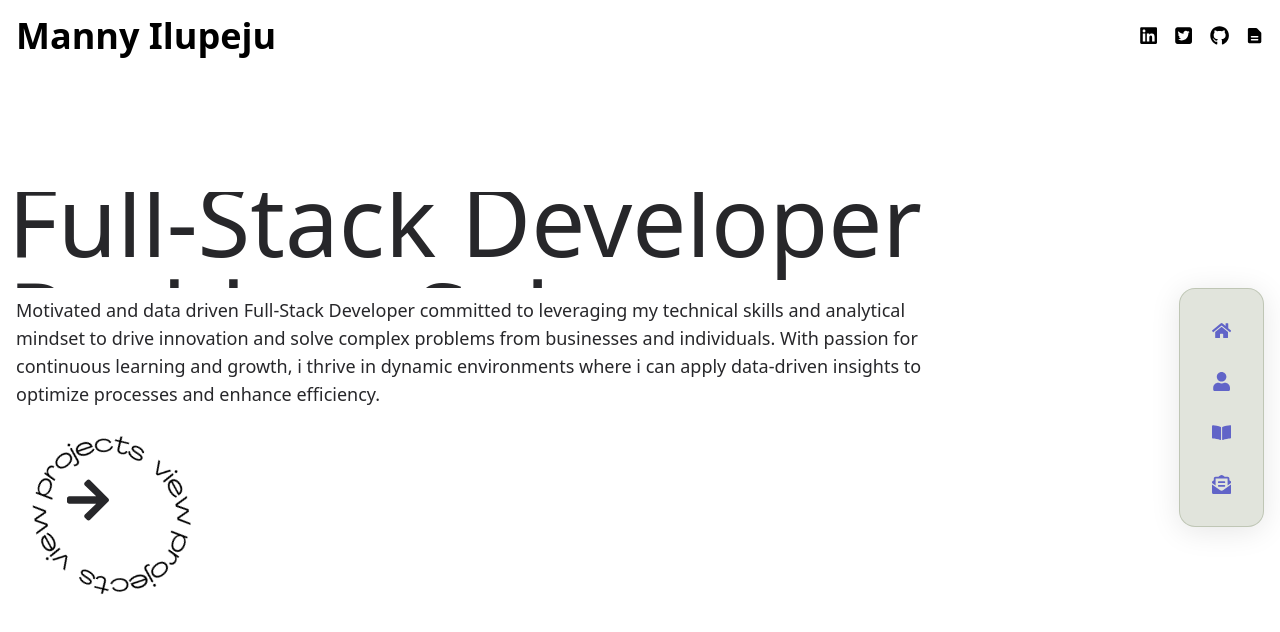
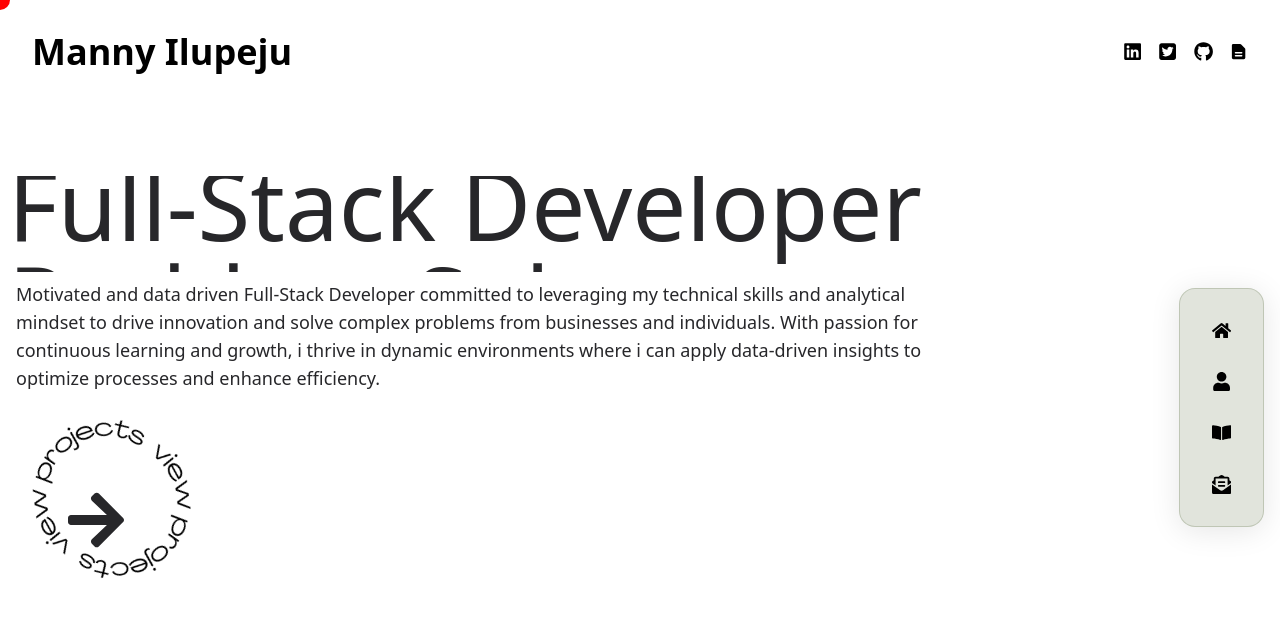
Before and after one commit to mannyIlupeju/portfoliov4, a Next.js app in the folder portfolio/: page /home in a window 1280 px wide. Shown: the top 632 px of the page. Built offline with nearby package versions, Linux system fonts and the light colour scheme.

Commit message:
animation added to home page

```diff
--- /dev/null
+++ b/portfolio/src/components/Cursor/index.js
@@ -0,0 +1,54 @@
+import React, {useEffect, useState, useRef} from 'react'
+import styles from './Cursor.module.css'
+
+function Cursor() {
+  const [position, setPosition] = useState({x:0, y:0})
+  const [hidden, setHidden] = useState(false);
+  const [clicked, setClicked] = useState(false);
+  const [linkHovered, setlinkHovered] = useState(false)
+
+  console.log(linkHovered)
+
+  useEffect(() => {
+        const addEventListeners = () => {
+            document.addEventListener('mousemove', onMouseMove)
+            document.addEventListener('mouseenter', onMouseEnter)
+        }
+
+        const removeEventListeners=()=>{
+            document.removeEventListener('mousemove', onMouseMove)
+            document.removeEventListener('mouseenter', onMouseEnter)
+        }
+
+        const onMouseMove=(e)=>{
+            setPosition({x:e.clientX, y:e.clientY});
+        }
+
+        const onMouseEnter = () => {
+            console.log('entered')
+            setHidden(true);
+            setlinkHovered(true)
+
+        }
+        const onMouseLeave = () => setHidden(false);
+        const onMouseDown = () => setClicked(true);
+        const onMouseUp = () => setClicked(true);
+
+        addEventListeners();
+     return () => removeEventListeners()
+  }, []);
+
+
+
+  return (
+    <div
+      className={`${styles.cursor}`}
+      style={{
+      left: `${position.x}px`,
+      top: `${position.y}px`,
+      }}
+    />
+  )
+}
+
+export default Cursor
--- a/portfolio/src/components/Header/index.jsx
+++ b/portfolio/src/components/Header/index.jsx
@@ -5,14 +5,18 @@ import { FaLinkedin } from "react-icons/fa6";
 import { FaSquareTwitter } from "react-icons/fa6";
 import { FaGithub } from "react-icons/fa6";
 import { HiMiniDocumentText } from "react-icons/hi2";
+import Tooltip from '../Tooltip/Tooltip';
 
 function Header() {
   const [hoverState, setHoverState] = useState({
     linkedin: false,
     twitter: false,
     github: false,
-    resume: false
+    resume: false,
+    title: false
   });
+
+
 
   function handleHover(iconName) {
     setHoverState(prevState => ({ ...prevState, [iconName]: true }));
@@ -23,32 +27,50 @@ function Header() {
   }
 
   return (
-    <header className='flex md:flex-row flex-col items-center md:justify-between p-4 container mx-auto'>
+    <header className='flex md:flex-row flex-col items-center md:justify-between p-8 gap-4 container mx-auto'>
       <Link href='/home'>
-      <h1 className="font-bold text-4xl text-black">Manny Ilupeju</h1>
+      <div onMouseEnter={()=>handleHover('title')} onMouseLeave={()=>removeHover('title')} className="transition ease-in-out delay-120">
+        {hoverState.title ?
+        <Image src="/3dmannylogob:w2.gif" alt="manny 3d logo" width={400} height={400} className="absolute left-24 top-4"/>
+        :
+        <h1 className="font-bold text-4xl text-black transition ease-in-out delay-120">Manny Ilupeju</h1>
+        }
+      </div>
       </Link>
 
       <div className='flex gap-4'>
+        <Tooltip text='LinkedIn' className="absolute top-8 -left-3 text-black text-xs">
         <span onMouseEnter={() => handleHover('linkedin')} onMouseLeave={() => removeHover('linkedin')}>
           <a href="https://www.linkedin.com/in/pelumi-ilupeju/" target='_blank' rel="noopener noreferrer">
-            <FaLinkedin size="1.2rem" color={hoverState.linkedin ? '#6164c8' : 'black'}/>
+            <FaLinkedin size="1.2rem" color={hoverState.linkedin ? '#6164c8' : 'black'} transform={hoverState.linkedin ? 'scale(2)' : ''}/>
           </a>
         </span>
+        </Tooltip>
+
+        <Tooltip text="Twitter" className="absolute top-8 -left-3  text-black text-xs">
         <span onMouseEnter={() => handleHover('twitter')} onMouseLeave={() => removeHover('twitter')}>
           <a href="https://twitter.com/dev_ilMann" target='_blank' rel="noopener noreferrer">
-            <FaSquareTwitter size="1.2rem" color={hoverState.twitter ? '#6164c8' : 'black'}/>
+            <FaSquareTwitter size="1.2rem" color={hoverState.twitter ? '#6164c8' : 'black'} transform={hoverState.twitter? 'scale(2)' : ''}/>
           </a>
         </span>
+        </Tooltip>
+
+        <Tooltip text="Github" className="absolute top-8 -left-3 text-black text-xs">
         <span onMouseEnter={() => handleHover('github')} onMouseLeave={() => removeHover('github')}>
           <a href="https://github.com/mannyIlupeju" target='_blank' rel="noopener noreferrer">
-            <FaGithub size="1.2rem" color={hoverState.github ? '#6164c8' : 'black'}/>
+            <FaGithub size="1.2rem" color={hoverState.github ? '#6164c8' : 'black'} transform={hoverState.github ? 'scale(2)' : ''}/>
           </a>
         </span>
-        <span onMouseEnter={() => handleHover('resume')} onMouseLeave={()=> removeHover('github')}>
+        </Tooltip>
+
+
+        <Tooltip text="Resume" className="absolute top-8 -left-3 text-black text-xs">
+        <span onMouseEnter={() => handleHover('resume')} onMouseLeave={()=> removeHover('resume')}>
           <a href='https://drive.google.com/file/d/18bY_QMTq049Ci7sOoVaY9gibyxAqbP6U/view?usp=drive_link' target='_blank' rel="noopener noreferrer">
-          <HiMiniDocumentText size="1.2rem" color={hoverState.resume ? '#6164c8' : 'black'}/>
+          <HiMiniDocumentText size="1.2rem" color={hoverState.resume ? '#6164c8' : 'black'} transform={hoverState.resume ? 'scale(2)' : ''}/>
           </a>
         </span>
+        </Tooltip>
       </div>
     </header>
   );
--- a/portfolio/src/components/Home/index.jsx
+++ b/portfolio/src/components/Home/index.jsx
@@ -1,11 +1,21 @@
-import React from 'react'
+import React, {useState} from 'react'
 import Image from 'next/image'
 import Link from 'next/link'
 import { FaArrowRight } from "react-icons/fa";
 
-function index() {
+function Home() {
+  const [hoveredEffect, setHoveredEffect] = useState('')
+
+  function handleMouseEnter(){
+    setHoveredEffect('animate-arrowMove')
+  }
+
+  function handleMouseLeave(){
+    setHoveredEffect('animate-arrowMoveBack')
+  }
+
   return (
-    <div className="translate-y-28 xl:translate-y-22 xl:p-2 p-4 text-zinc-800">
+    <div className="translate-y-16 xl:translate-y-22 xl:p-2 p-4 text-zinc-800 h-screen my-22">
       <div className="flex flex-col xl:h-24 h-12 overflow-y-hidden bio">
         <span className="xl:text-8xl text-5xl">Full-Stack Developer</span>
         <span className="xl:text-8xl text-5xl">Problem Solver</span>
@@ -21,7 +31,7 @@ function index() {
       </div>
 
 
-      <div className="relative">
+      <div className="relative z-8">
         <Image
         src="/view_projects__3_-removebg-preview.png"
         alt="view projects"
@@ -29,9 +39,15 @@ function index() {
         height={200}
         className="animate-[spin_10s_infinite]"
         />
-        <div className="absolute top-20 translate-x-14 -translate-y-5">
+        <div className="absolute bottom-7 translate-x-14 -translate-y-5">
         <Link href='/project'>
-        <FaArrowRight size="3rem"/>
+        <FaArrowRight
+        size="4rem"
+        // transform={hoveredEffect ? "scale(2)": ''}
+        className={hoveredEffect}
+        onMouseEnter={handleMouseEnter}
+        onMouseLeave={handleMouseLeave}
+        />
         </Link>
         </div>
       </div>
@@ -40,4 +56,4 @@ function index() {
   )
 }
 
-export default index
+export default Home
--- a/portfolio/src/components/Navigation/index.jsx
+++ b/portfolio/src/components/Navigation/index.jsx
@@ -1,4 +1,4 @@
-import React from 'react'
+import React, {useState} from 'react'
 import Link from 'next/link'
 import {useRouter} from 'next/router'
 import { FaHome } from "react-icons/fa";
@@ -8,35 +8,75 @@ import { FaEnvelopeOpenText } from "react-icons/fa";
 import Tooltip from '../Tooltip/Tooltip';
 
 function Navigation() {
+  const [hoveredState, setHoverState] = useState({
+    home: false,
+    about:false,
+    project:false,
+    contact:false
+  })
   const router = useRouter();
 
   const isActive = (path) => {
     return router.pathname === path;
   }
 
+  function handleMouseEnter(iconName){
+    setHoverState((prevState)=> ({ ...prevState, [iconName]: true}))
+  }
+
+  function handleMouseLeave(iconName){
+    setHoverState((prevState)=> ({ ...prevState, [iconName]: false}))
+  }
+
+
+
   return (
     <nav className="flex lg:flex-col flex-row xl:justify-center items-end md:gap-8 gap-12 justify-between navigationBackground p-8 text-sm rounded-full cursor-pointer">
         <Link href='/'>
-        <Tooltip text="Home">
-            <FaHome color={isActive('/') ? '#F4592F' : '#6164c8'} size="1.2rem"/>
+        <Tooltip text="Home" className="absolute xl:right-16 xl:top-0 xl:ml-24 -top-10 -right-4 px-2 py-1 bg-black text-white text-xs rounded cursor-pointer">
+            <FaHome
+            color={isActive('/') ? '#F4592F' : hoveredState.home ? '#6164c8' : 'black' }
+            size="1.2rem"
+            onMouseEnter={() => handleMouseEnter('home')}
+            onMouseLeave={()=> handleMouseLeave('home')}
+            transform={hoveredState.home ? 'scale(2)' : ''}
+            />
         </Tooltip>
         </Link>
 
         <Link href='about'>
-        <Tooltip text="About">
-            <FaUser color={isActive('/about') ? '#F4592F' : '#6164c8'} size="1.2rem"/>
+        <Tooltip text="About" className="absolute xl:right-16 xl:top-0 xl:ml-24 -top-10 -right-4 px-2 py-1 bg-black text-white text-xs rounded cursor-pointer" >
+            <FaUser
+            color={isActive('/about') ? '#F4592F' : hoveredState.about ? '#6164c8' : 'black' }
+            size="1.2rem"
+            onMouseEnter={() => handleMouseEnter('about')}
+             onMouseLeave={()=> handleMouseLeave('about')}
+             transform={hoveredState.about ? 'scale(2)' : ''}
+            />
         </Tooltip>
         </Link>
 
         <Link href='/project'>
-        <Tooltip text="Projects">
-            <FaBookOpen color={isActive('/project') ? '#F4592F' : '#6164c8'} size="1.2rem"/>
+        <Tooltip text="Projects" className="absolute xl:right-16 xl:top-0 xl:ml-24 -top-10 -right-4 px-2 py-1 bg-black text-white text-xs rounded cursor-pointer">
+            <FaBookOpen
+            color={isActive('/project') ? '#F4592F' : hoveredState.project ? '#6164c8' : 'black' }
+            size="1.2rem"
+            onMouseEnter={() => handleMouseEnter('project')}
+             onMouseLeave={()=> handleMouseLeave('project')}
+             transform={hoveredState.project ? 'scale(2)' : ''}
+            />
         </Tooltip>
         </Link>
 
         <Link href='/contact'>
-        <Tooltip text="Contact">
-            <FaEnvelopeOpenText color={isActive('/contact') ? '#F4592F' : '#6164c8'}size="1.2rem"/>
+        <Tooltip text="Contact" className="absolute xl:right-16 xl:top-0 xl:ml-24 -top-10 -right-4 px-2 py-1 bg-black text-white text-xs rounded cursor-pointer">
+            <FaEnvelopeOpenText
+             color={isActive('/contact') ? '#F4592F' : hoveredState.contact ? '#6164c8' : 'black' }
+             size="1.2rem"
+             onMouseEnter={() => handleMouseEnter('contact')}
+             onMouseLeave={()=> handleMouseLeave('contact')}
+             transform={hoveredState.contact ? 'scale(2)' : ''}
+             />
         </Tooltip>
         </Link>
     </nav>
--- a/portfolio/src/components/Projects/Projects.jsx
+++ b/portfolio/src/components/Projects/Projects.jsx
@@ -98,7 +98,7 @@ function Projects() {
 
 
   return (
-    <div className='translate-y-24 flex xl:flex-row translate-x-1/5 container xl:mx-0 mx-auto flex-col xl:gap-12 gap-12 mb-24 p-4 lg:w-full text-zinc-800 leading-8'>
+    <div className='translate-y-24 flex xl:flex-row translate-x-1/5 container xl:mx-0 mx-auto flex-col justify-center xl:gap-12 gap-12 mb-24 p-4 lg:w-full text-zinc-800 leading-8'>
       <div className='flex-col xl:w-1/2'>
         <h1 className='xl:text-8xl text-6xl'>Projects</h1>
         <div className='text-md my-4'>
@@ -113,10 +113,10 @@ function Projects() {
         </div>
       </div>
 
-      <div className='flex flex-col gap-4 justify-center xl:w-2/5'>
+      <div className='flex flex-col gap-4 xl:w-2/5'>
         <span className="text-center font-bold">{projects[currentSlide].title}</span>
         <div
-          className='w-fit rounded-xl overflow-x-hidden relative flex flex-row p-2'
+          className='w-fit rounded-xl overflow-x-hidden relative flex flex-row xl:justify-center p-2'
           onMouseEnter={hoverImage}
           onMouseLeave={removeHoverImage}
         >
--- a/portfolio/src/components/Tooltip/Tooltip.jsx
+++ b/portfolio/src/components/Tooltip/Tooltip.jsx
@@ -1,7 +1,7 @@
 
 import React, {useState} from 'react'
 
-function Tooltip({children, text}) {
+function Tooltip({children, text, className}) {
   const [showTooltip, setShowTooltip] = useState(false)
   return (
     <div
@@ -11,7 +11,7 @@ function Tooltip({children, text}) {
     >
       {children}
       {showTooltip && (
-        <div className="absolute xl:right-16 xl:top-0 xl:ml-24 -top-10 -right-4 px-2 py-1 bg-black text-white text-xs rounded cursor-pointer">
+        <div className={className}>
           {text}
         </div>
       )}
--- a/portfolio/src/pages/_app.js
+++ b/portfolio/src/pages/_app.js
@@ -1,4 +1,5 @@
 import {useState, useEffect} from 'react'
+import Cursor from '@/components/Cursor';
 import "@/styles/globals.css";
 
 
@@ -17,5 +18,10 @@ export default function App({ Component, pageProps }) {
     localStorage.setItem('theme', newTheme); // Save theme preference
   }
 
-  return <Component {...pageProps} />
+  return(
+    <>
+    <Cursor/>
+    <Component {...pageProps} />
+    </>
+  )
 }
--- a/portfolio/src/pages/index.js
+++ b/portfolio/src/pages/index.js
@@ -20,7 +20,7 @@ export default function index() {
       <main className="overflow-y-hidden flex-grow container mx-auto">
         <Header />
         <Home/>
-        <div className="absolute z-10 right-0 xl:right-0 xl:top-28 lg:top-28 -bottom-28 xl:bottom-0 lg:w-fit w-full bg-white">
+        <div className="absolute z-10 right-0 xl:right-0 xl:top-28 lg:top-28 -bottom-36 xl:bottom-0 lg:w-fit w-full bg-white">
           <aside className="transform xl:translate-y-40 p-4">
             <Navigation />
           </aside>
```
Also changed, not shown: portfolio/src/components/Cursor/Cursor.module.css (added, +25 -0 lines), portfolio/src/context/Context.jsx (added, +32 -0 lines), portfolio/src/styles/globals.css (+64 -0 lines).
